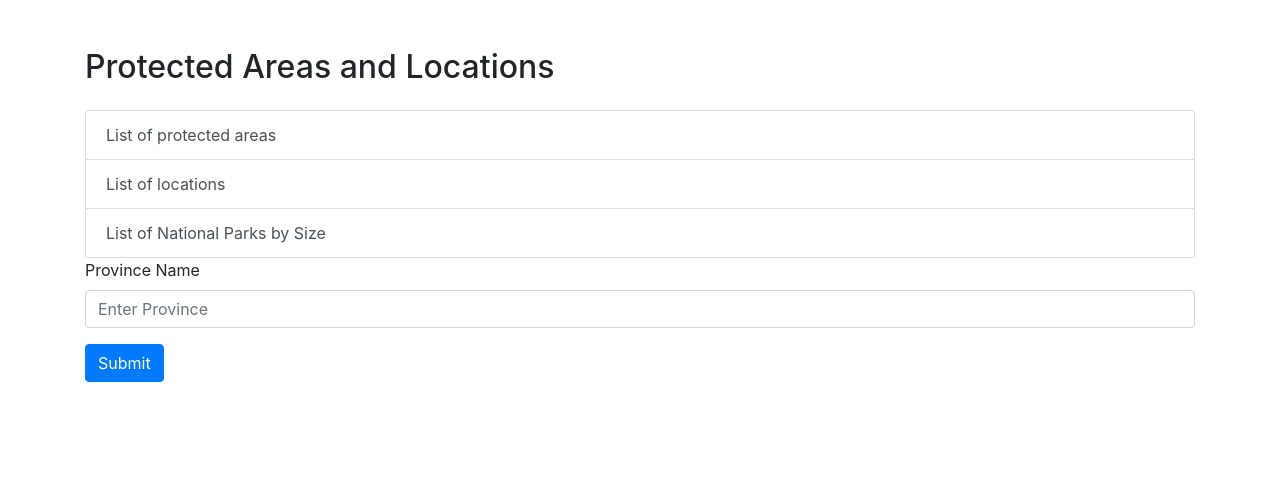
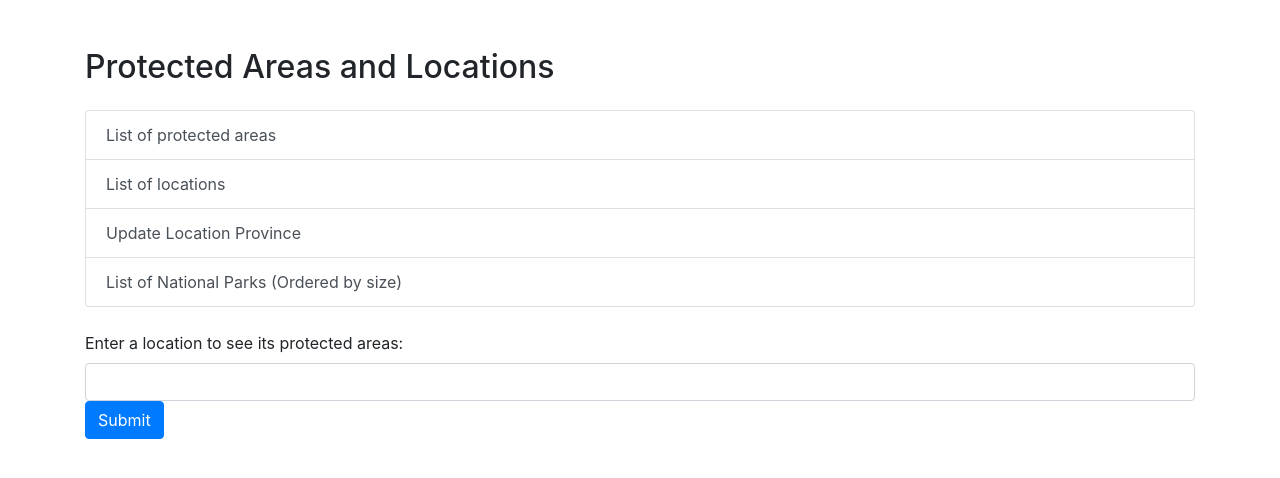
Before and after one commit to Chelsea-NM/midterm_wdpa, a Django app: page / in a window 1280 px wide. Shown: the top 478 px of the page. Run offline with Django 5.2, Linux system fonts and the light colour scheme; some libraries are stand-ins or nearby versions.

Commit message:
final updates

```diff
--- a/protectedareas/core/templates/index.html
+++ b/protectedareas/core/templates/index.html
@@ -12,49 +12,19 @@
         <div class="list-group">
             <a href="/protected-areas" class="list-group-item list-group-item-action">List of protected areas</a>
             <a href="/locations" class="list-group-item list-group-item-action">List of locations</a>
-            <a href="/national-parks" class="list-group-item list-group-item-action">List of National Parks by Size</a>
-            <form id="provinceForm" action="/location-protected-areas/" method="get">
-                <div class="form-group">
-                    <label for="subLocInput">Province Name</label>
-                    <input type="text" class="form-control" id="subLocInput" name="sub_loc" placeholder="Enter Province">
-                </div>
-                <button type="submit" class="btn btn-primary">Submit</button>
-            </form>
+            <a href="/location/update" class="list-group-item list-group-item-action">Update Location Province</a>
+            <a href="/national-parks" class="list-group-item list-group-item-action">List of National Parks (Ordered by size)</a>
+        </div>
+        <form action="/location-protected-areas" method="get" class="mt-4">
+            <div class="form-group">
+            {% csrf_token %}
+            <label for="sub_loc">Enter a location to see its protected areas:</label>
+            <input type="text" class="form-control" id="sub_loc" name="sub_loc" required>
+            <button type="submit" class="btn btn-primary">Submit</button>
+            </div>
+        </form>
+        </div>
 
-            <script>
-                document.getElementById('provinceForm').addEventListener('submit', function(e) {
-                    e.preventDefault(); // Prevent the default form submission
-                    var provinceCode = document.getElementById('subLocInput').value;
-                    var actionURL = '/location-protected-areas/' + encodeURIComponent(provinceCode);
-                    window.location.href = actionURL; // Redirect to the constructed URL
-                });
-            </script>
-        </div>
-    </div>
-
-    <!-- Modal -->
-    <div class="modal fade" id="subLocModal" tabindex="-1" aria-labelledby="subLocModalLabel" aria-hidden="true">
-        <div class="modal-dialog">
-            <div class="modal-content">
-                <div class="modal-header">
-                    <h5 class="modal-title" id="subLocModalLabel">Enter Province</h5>
-                    <button type="button" class="close" data-dismiss="modal" aria-label="Close">
-                        <span aria-hidden="true">&times;</span>
-                    </button>
-                </div>
-                <div class="modal-body">
-                    <form  action="/location-protected-areas/" method="get">
-                        <div class="form-group">
-                            <label for="subLocInput">Province Name</label>
-                            <input type="text" class="form-control" id="subLocInput" name="sub_loc" placeholder="Enter Province">
-                        </div>
-                        <button type="submit" class="btn btn-primary">Submit</button>
-                    </form>
-
-
-                </div>
-            </div>
-        </div>
     </div>
 
 
--- a/protectedareas/core/tests.py
+++ b/protectedareas/core/tests.py
@@ -1,8 +1,5 @@
 from django.test import TestCase
 from .models import ProtectedArea,Location
-from rest_framework import serializers
-import requests
-import json
 # Create your tests here.
 
 #test post requests
--- a/protectedareas/core/urls.py
+++ b/protectedareas/core/urls.py
@@ -6,11 +6,14 @@ urlpatterns = [
     path('', views.index, name='index') ,
     path('import-protectedareas', views.import_wdoecm_data, name='import-wdpaoecm-data'),
     path('import-locations', views.import_location_data, name='import-location-data'),
+
     path('locations/', api.location_list, name='locationlist'), #get all locations
     path('protected-areas/', api.protected_area_list, name='protectedareaslist'), #get all protected areas
     path('location-protected-areas/<str:sub_loc>/', api.location_protected_areas_list, name='locationprotectedareaslist'), #get all protected areas in a location
     path('location/update/<str:sub_loc>/<str:province_name>', api.update_location_province, name='updatelocationprovince'),
-    path('national-parks/', api.national_parks_list, name='nationalparkslist')#get all national parks
+    path('national-parks/', api.national_parks_list, name='nationalparkslist'),#get all national parks
+
+    path('location/update/', api.update_location_province, name='updatelocation'),
 
 
 
```
Also changed, not shown: protectedareas/core/api.py (+13 -11 lines), protectedareas/core/templates/update_location.html (added, +18 -0 lines), protectedareas/db.sqlite3, 3 other files.
